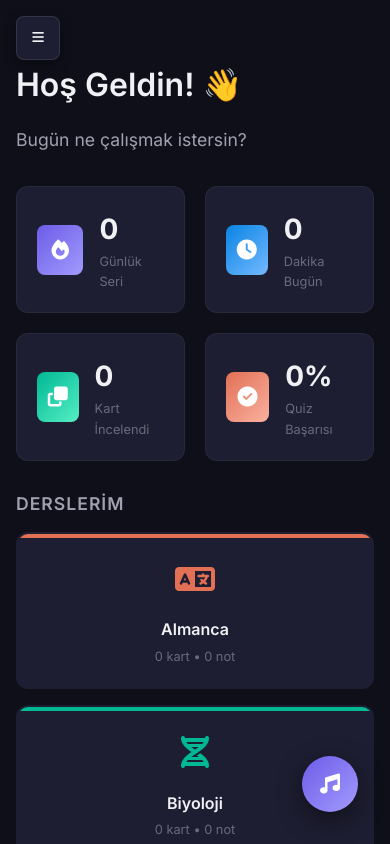
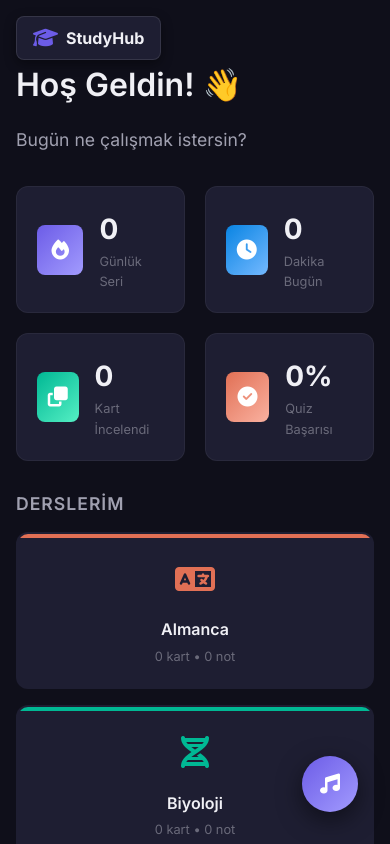
Before and after one commit to thatkerimguy/StudyHub, a plain HTML site: page index.html in a window 390 px wide. Shown: the top 844 px of the page. Drawn offline with nearby package versions, Linux system fonts and the light colour scheme.

Commit message:
Change mobile menu to StudyHub logo button

```diff
--- a/js/app.js
+++ b/js/app.js
@@ -71,10 +71,10 @@ const App = {
         // Check if mobile button already exists
         if (document.querySelector('.mobile-menu-toggle')) return;
 
-        // Add mobile menu button
+        // Add mobile menu button with logo
         const mobileBtn = document.createElement('button');
         mobileBtn.className = 'mobile-menu-toggle';
-        mobileBtn.innerHTML = '<i class="fas fa-bars"></i>';
+        mobileBtn.innerHTML = '<i class="fas fa-graduation-cap"></i><span>StudyHub</span>';
         document.body.appendChild(mobileBtn);
 
         // Add overlay for mobile
@@ -87,20 +87,12 @@ const App = {
         mobileBtn.addEventListener('click', () => {
             sidebar?.classList.toggle('open');
             overlay.classList.toggle('active', sidebar?.classList.contains('open'));
-            // Update icon
-            const icon = mobileBtn.querySelector('i');
-            if (sidebar?.classList.contains('open')) {
-                icon.className = 'fas fa-times';
-            } else {
-                icon.className = 'fas fa-bars';
-            }
         });
 
         // Close sidebar when clicking overlay
         overlay.addEventListener('click', () => {
             sidebar?.classList.remove('open');
             overlay.classList.remove('active');
-            mobileBtn.querySelector('i').className = 'fas fa-bars';
         });
 
         // Close sidebar on nav click (mobile)
@@ -109,7 +101,6 @@ const App = {
                 if (window.innerWidth <= 768) {
                     sidebar?.classList.remove('open');
                     overlay.classList.remove('active');
-                    mobileBtn.querySelector('i').className = 'fas fa-bars';
                 }
             });
         });
--- a/styles/main.css
+++ b/styles/main.css
@@ -1923,15 +1923,16 @@ a:hover {
     }
 }
 
-/* Mobile Menu Toggle */
+/* Mobile Menu Toggle - Logo Style */
 .mobile-menu-toggle {
     display: none;
     position: fixed;
     top: 1rem;
     left: 1rem;
     z-index: 150;
-    width: 44px;
     height: 44px;
+    padding: 0 1rem;
+    gap: 0.5rem;
     background: var(--bg-card);
     border: 1px solid rgba(255, 255, 255, 0.1);
     border-radius: var(--border-radius-sm);
@@ -1939,11 +1940,24 @@ a:hover {
     cursor: pointer;
     transition: all var(--transition-fast);
     box-shadow: var(--shadow-md);
+    font-family: 'Inter', sans-serif;
+    font-weight: 700;
+    font-size: 1rem;
+}
+
+.mobile-menu-toggle i {
+    color: var(--accent-primary);
+    font-size: 1.25rem;
+}
+
+.mobile-menu-toggle span {
+    color: var(--text-primary);
 }
 
 .mobile-menu-toggle:hover {
     background: var(--bg-hover);
     border-color: var(--accent-primary);
+    box-shadow: var(--shadow-glow);
 }
 
 @media (max-width: 768px) {
```
